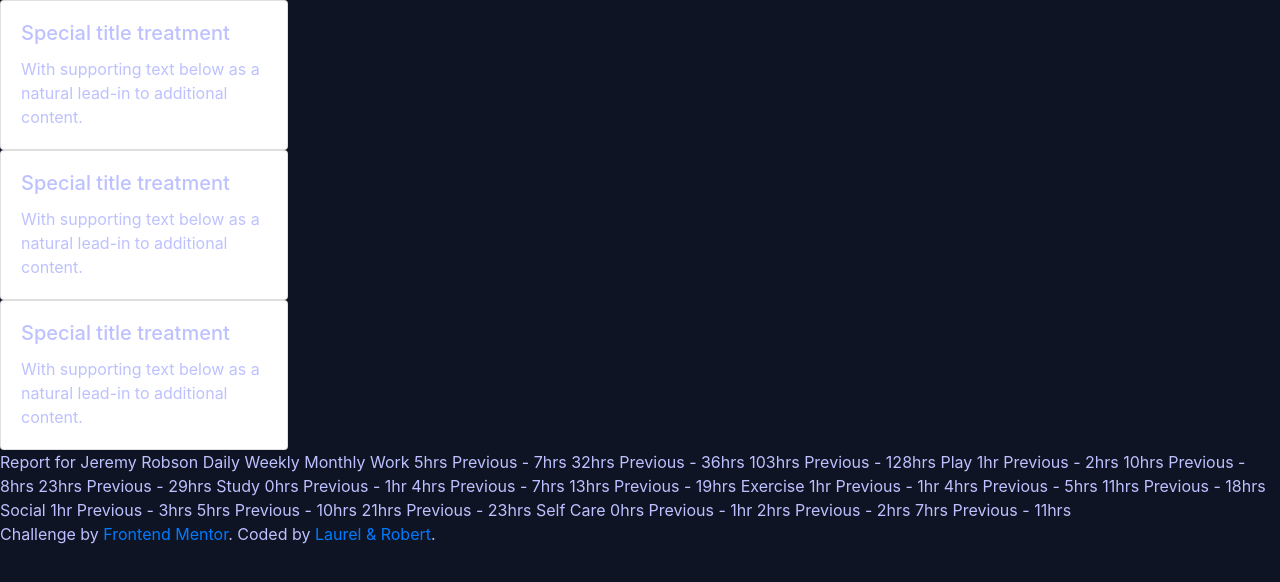
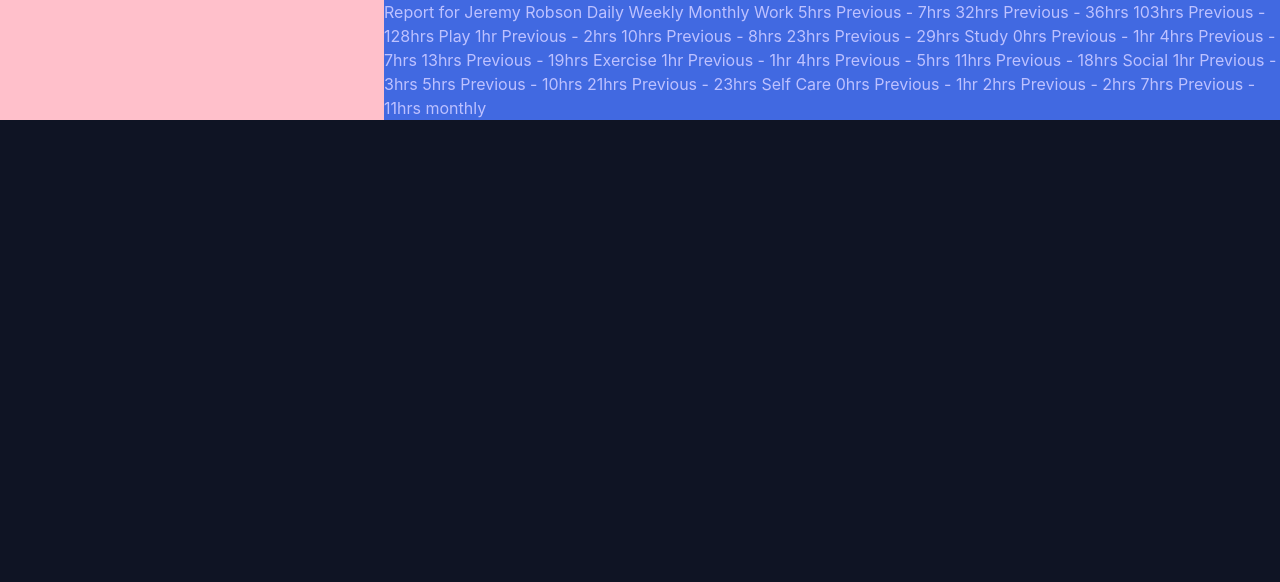
Before and after one commit to rmpcoding/Frontend-Challenge, a plain HTML site: page index.html in a window 1280 px wide. Drawn offline with nearby package versions, Linux system fonts and the light colour scheme.

Commit message:
Created page divide

```diff
--- a/css/style.css
+++ b/css/style.css
@@ -20,4 +20,14 @@
 body {
     background-color: var(--main-very-dark-blue);
     color: var(--main-pale-blue);
+    display: flex;
 }
+
+.side-bar-left{
+background-color: pink;
+width: 30%;
+}
+.side-bar-right{
+    background-color: royalblue;
+    width: 70%;
+}
--- a/index.html
+++ b/index.html
@@ -18,29 +18,16 @@
 
 </head>
 <body>
-  <div></div>
+
+    <!-- create side bar that spans 20% of screen -->
+  <!-- create other side of page that spans 80% -->
+
+  <div class="side-bar-left">
 
 
-    <div class="card" style="width: 18rem;">
-        <div class="card-body">
-          <h5 class="card-title">Special title treatment</h5>
-          <p class="card-text">With supporting text below as a natural lead-in to additional content.</p>
-        </div>
-      </div>
 
-      <div class="card" style="width: 18rem;">
-        <div class="card-body">
-          <h5 class="card-title">Special title treatment</h5>
-          <p class="card-text">With supporting text below as a natural lead-in to additional content.</p>
-        </div>
-      </div>
-
-      <div class="card" style="width: 18rem;">
-        <div class="card-body">
-          <h5 class="card-title">Special title treatment</h5>
-          <p class="card-text">With supporting text below as a natural lead-in to additional content.</p>
-        </div>
-      </div>
+  </div>
+  <div class="side-bar-right">
 
   Report for
   Jeremy Robson
@@ -95,12 +82,37 @@
   2hrs <!-- weekly -->
   Previous - 2hrs <!-- weekly -->
   7hrs <!-- monthly -->
-  Previous - 11hrs <!-- monthly -->
+  Previous - 11hrs monthly
 
 
-  <div class="attribution">
+  </div>
+
+<!--
+    <div class="card" style="width: 18rem;">
+        <div class="card-body">
+          <h5 class="card-title">Special title treatment</h5>
+          <p class="card-text">With supporting text below as a natural lead-in to additional content.</p>
+        </div>
+      </div>
+
+      <div class="card" style="width: 18rem;">
+        <div class="card-body">
+          <h5 class="card-title">Special title treatment</h5>
+          <p class="card-text">With supporting text below as a natural lead-in to additional content.</p>
+        </div>
+      </div>
+
+      <div class="card" style="width: 18rem;">
+        <div class="card-body">
+          <h5 class="card-title">Special title treatment</h5>
+          <p class="card-text">With supporting text below as a natural lead-in to additional content.</p>
+        </div>
+      </div> -->
+
+
+  <!-- <div class="attribution">
     Challenge by <a href="https://www.frontendmentor.io?ref=challenge" target="_blank">Frontend Mentor</a>.
     Coded by <a href="#">Laurel & Robert</a>.
-  </div>
+  </div> -->
 </body>
 </html>
```
